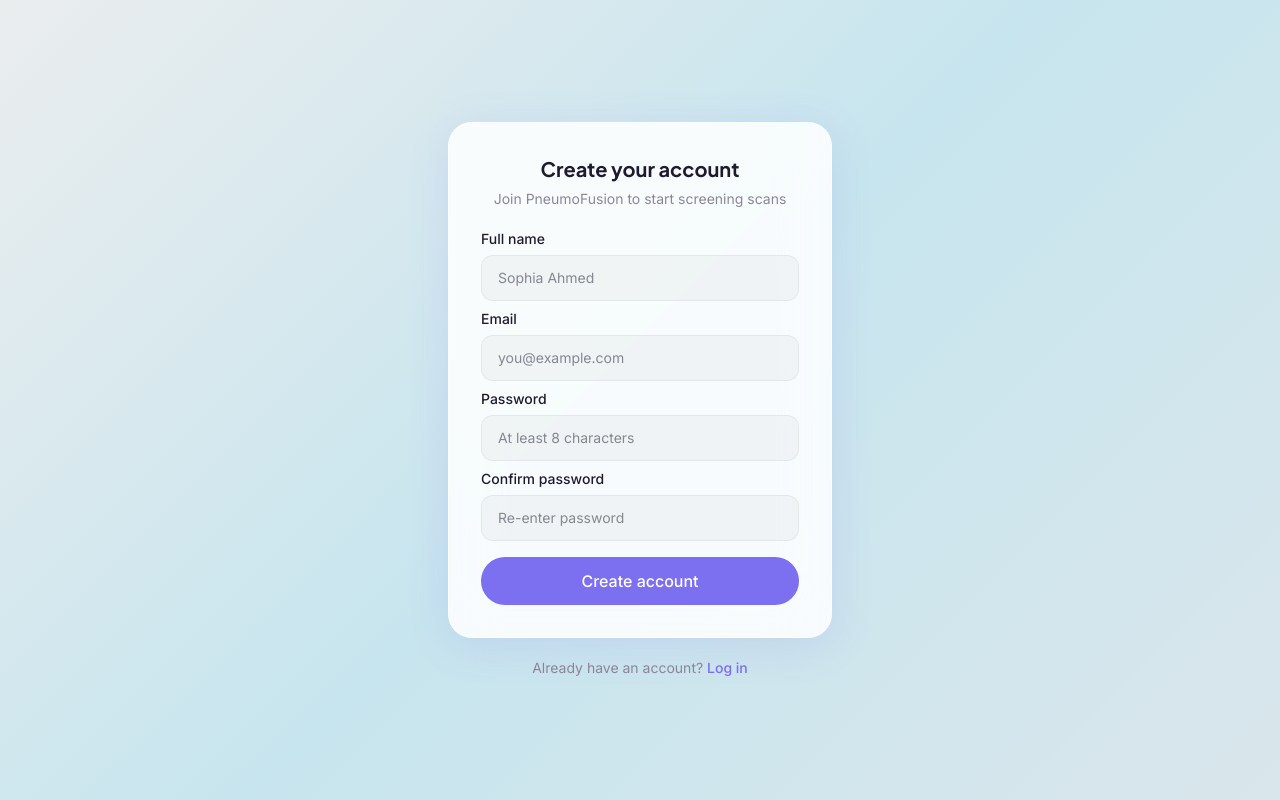
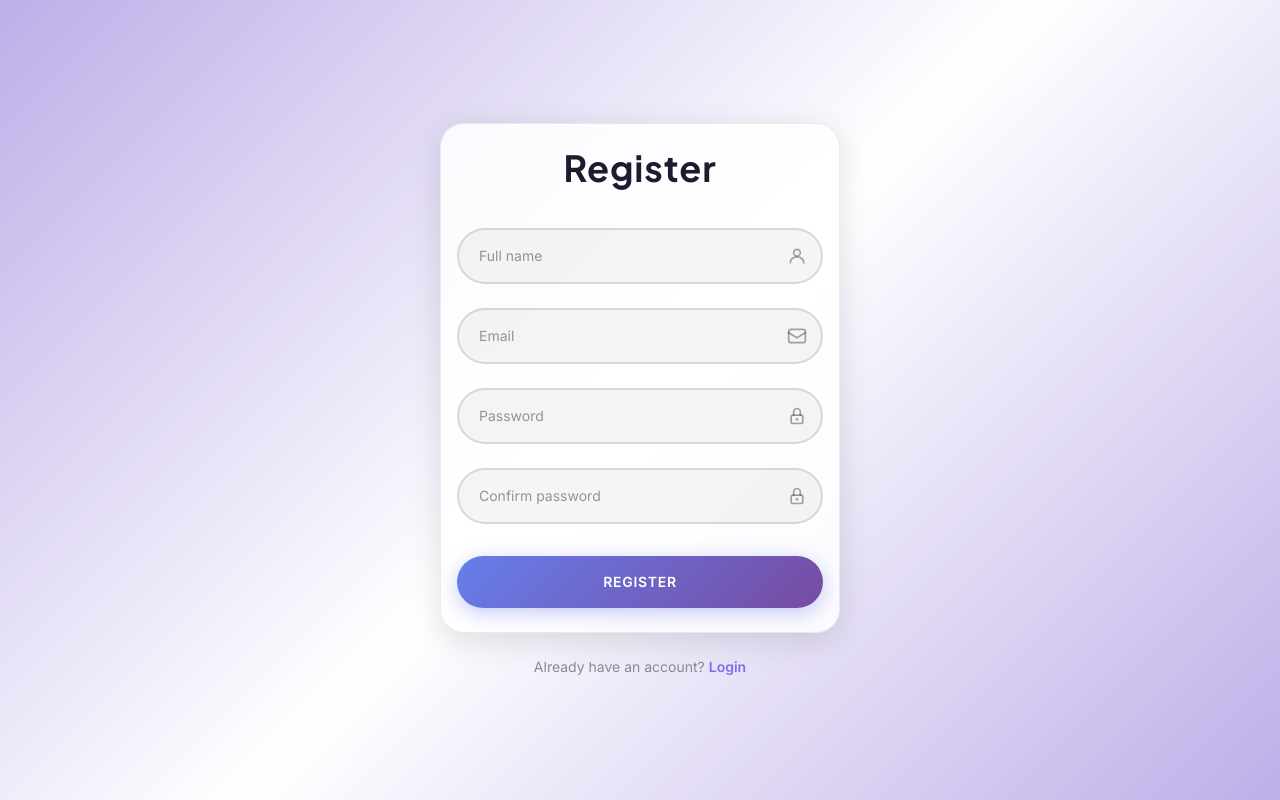
Before and after one commit to m7-code/pneumonia-web-mern, a React (Vite) app in the folder client/: page /register in a window 1280 px wide. Built offline with nearby package versions, Linux system fonts and the light colour scheme; no server answers.

Commit message:
improved

```diff
--- a/client/src/components/AuthCard.jsx
+++ b/client/src/components/AuthCard.jsx
@@ -1,34 +1,24 @@
 import { Link } from 'react-router-dom';
 
-// Login aur Register dono ka shared layout - background, card, logo
 export default function AuthCard({ title, subtitle, children, footerText, footerLinkText, footerLinkTo }) {
   return (
     <div className="min-h-screen flex items-center justify-center px-5 py-6 overflow-y-auto">
-      <div className="w-full max-w-sm">
-        {/* Logo */}
-        {/* <Link to="/" className="flex items-center justify-center gap-2 mb-6">
-          <span className="h-10 w-10 rounded-full bg-gradient-to-br from-primary to-primary-dark flex items-center justify-center text-white text-base">
-            🫁
-          </span>
-          <span className="font-display font-bold text-ink dark:text-white text-lg">
-            PneumoFusion
-          </span>
-        </Link> */}
-
-        {/* Card */}
-        <div className="rounded-3xl bg-white/85 dark:bg-white/[0.06] backdrop-blur-xl shadow-[0_8px_40px_rgba(124,111,240,0.15)] border border-white/60 dark:border-white/10 p-8">
-          <h1 className="font-display text-xl font-bold text-ink dark:text-white text-center">
+      <div className="w-full max-w-[400px]">
+        <div className="rounded-3xl bg-white/85 backdrop-blur-xl shadow-[0_8px_32px_rgba(0,0,0,0.12)] border border-black/[0.08] px-4 py-6">
+          <h1 className="font-display text-4xl font-bold text-center text-ink tracking-wide">
             {title}
           </h1>
-          <p className="text-muted text-sm text-center mt-1.5 mb-5">{subtitle}</p>
+          {subtitle && (
+            <p className="text-muted text-sm text-center mt-2 mb-8">{subtitle}</p>
+          )}
+          {!subtitle && <div className="mb-10" />}
 
           {children}
         </div>
 
-        {/* Footer link */}
-        <p className="text-center text-sm text-muted mt-5">
+        <p className="text-center text-sm text-muted mt-6">
           {footerText}{' '}
-          <Link to={footerLinkTo} className="text-primary font-medium hover:text-primary-dark">
+          <Link to={footerLinkTo} className="text-primary font-semibold hover:underline">
             {footerLinkText}
           </Link>
         </p>
--- /dev/null
+++ b/client/src/components/FormInput.jsx
@@ -0,0 +1,17 @@
+// Reusable pill-shaped input with right-side icon, jaisa reference design me hai
+export default function FormInput({ icon, error, ...props }) {
+  return (
+    <div className="mb-6">
+      <div className="relative">
+        <input
+          {...props}
+          className="w-full pl-5 pr-12 py-4 rounded-full border-2 border-black/[0.12] bg-black/[0.04] text-ink text-sm placeholder:text-black/40 outline-none focus:border-primary focus:bg-primary/5 transition-colors"
+        />
+        <span className="absolute right-4 top-1/2 -translate-y-1/2 text-black/35 pointer-events-none">
+          {icon}
+        </span>
+      </div>
+      {error && <p className="text-red-500 text-xs mt-2 ml-5">{error}</p>}
+    </div>
+  );
+}
--- a/client/src/index.css
+++ b/client/src/index.css
@@ -18,7 +18,7 @@
 
 body {
   font-family: var(--font-body);
-  background: linear-gradient(135deg, #eaedee 0%, #c7e5ee 50%, #d9e6eb 100%);
+  background: linear-gradient(135deg, #beaee8 0%, #ffffff 50%, #beaee8 100%);
   min-height: 100vh;
 }
 
--- a/client/src/pages/Login.jsx
+++ b/client/src/pages/Login.jsx
@@ -2,6 +2,23 @@
 import { useNavigate } from 'react-router-dom';
 import api from '../api/axios';
 import AuthCard from '../components/AuthCard';
+import FormInput from '../components/FormInput';
+
+// Icons - reference design ke SVG jaise hi
+const MailIcon = () => (
+  <svg width="20" height="20" viewBox="0 0 24 24" fill="none">
+    <rect x="2" y="4" width="20" height="16" rx="3" stroke="currentColor" strokeWidth="2" />
+    <path d="M2 8l10 6 10-6" stroke="currentColor" strokeWidth="2" strokeLinecap="round" />
+  </svg>
+);
+
+const LockIcon = () => (
+  <svg width="20" height="20" viewBox="0 0 24 24" fill="none">
+    <rect x="5" y="11" width="14" height="10" rx="2" stroke="currentColor" strokeWidth="2" />
+    <path d="M8 11V7a4 4 0 0 1 8 0v4" stroke="currentColor" strokeWidth="2" strokeLinecap="round" />
+    <circle cx="12" cy="16" r="1.5" fill="currentColor" />
+  </svg>
+);
 
 export default function Login({ onAuthSuccess }) {
   const [form, setForm] = useState({ email: '', password: '' });
@@ -29,52 +46,44 @@
   }
 
   return (
-    <AuthCard
-      title="Welcome back"
-      subtitle="Log in to continue to PneumoFusion"
-      footerText="Don't have an account?"
-      footerLinkText="Sign up"
-      footerLinkTo="/register"
-    >
-      <form onSubmit={handleSubmit} className="flex flex-col gap-4">
+    <AuthCard footerText="Don't have an account?" footerLinkText="Register" footerLinkTo="/register" title="Login">
+      <form onSubmit={handleSubmit}>
         {error && (
-          <div className="rounded-xl bg-red-50 dark:bg-red-500/10 border border-red-200 dark:border-red-500/20 text-red-600 dark:text-red-400 text-sm px-4 py-2.5">
+          <div className="rounded-xl bg-red-50 border border-red-200 text-red-600 text-sm px-4 py-2.5 mb-5">
             {error}
           </div>
         )}
 
-        <div className="flex flex-col gap-1.5">
-          <label className="text-sm font-medium text-ink dark:text-white">Email</label>
-          <input
+        <FormInput
           type="email"
           name="email"
           value={form.email}
           onChange={handleChange}
           required
-            placeholder="you@example.com"
-            className="rounded-xl bg-black/[0.03] dark:bg-white/5 border border-black/5 dark:border-white/10 px-4 py-3 text-sm text-ink dark:text-white outline-none focus:border-primary transition-colors"
+          placeholder="Email"
+          icon={<MailIcon />}
         />
-        </div>
 
-        <div className="flex flex-col gap-1.5">
-          <label className="text-sm font-medium text-ink dark:text-white">Password</label>
-          <input
+        <FormInput
           type="password"
           name="password"
           value={form.password}
           onChange={handleChange}
           required
-            placeholder="••••••••"
-            className="rounded-xl bg-black/[0.03] dark:bg-white/5 border border-black/5 dark:border-white/10 px-4 py-3 text-sm text-ink dark:text-white outline-none focus:border-primary transition-colors"
+          placeholder="Password"
+          icon={<LockIcon />}
         />
-        </div>
 
         <button
           type="submit"
           disabled={loading}
-          className="mt-2 rounded-full bg-primary text-white font-medium py-3 hover:bg-primary-dark transition-colors disabled:opacity-50"
+          className="w-full py-4 mt-2 rounded-full text-white font-semibold text-sm uppercase tracking-wider transition-transform hover:-translate-y-0.5 disabled:opacity-50 disabled:translate-y-0"
+          style={{
+            background: 'linear-gradient(135deg, #667eea 0%, #764ba2 100%)',
+            boxShadow: '0 5px 20px rgba(102, 126, 234, 0.4)',
+          }}
         >
-          {loading ? 'Logging in...' : 'Log in'}
+          {loading ? 'Logging in...' : 'Login'}
         </button>
       </form>
     </AuthCard>
--- a/client/src/pages/Register.jsx
+++ b/client/src/pages/Register.jsx
@@ -2,6 +2,29 @@
 import { useNavigate } from 'react-router-dom';
 import api from '../api/axios';
 import AuthCard from '../components/AuthCard';
+import FormInput from '../components/FormInput';
+
+const UserIcon = () => (
+  <svg width="20" height="20" viewBox="0 0 24 24" fill="none">
+    <circle cx="12" cy="8" r="4" stroke="currentColor" strokeWidth="2" />
+    <path d="M4 20c0-4 3.5-7 8-7s8 3 8 7" stroke="currentColor" strokeWidth="2" strokeLinecap="round" />
+  </svg>
+);
+
+const MailIcon = () => (
+  <svg width="20" height="20" viewBox="0 0 24 24" fill="none">
+    <rect x="2" y="4" width="20" height="16" rx="3" stroke="currentColor" strokeWidth="2" />
+    <path d="M2 8l10 6 10-6" stroke="currentColor" strokeWidth="2" strokeLinecap="round" />
+  </svg>
+);
+
+const LockIcon = () => (
+  <svg width="20" height="20" viewBox="0 0 24 24" fill="none">
+    <rect x="5" y="11" width="14" height="10" rx="2" stroke="currentColor" strokeWidth="2" />
+    <path d="M8 11V7a4 4 0 0 1 8 0v4" stroke="currentColor" strokeWidth="2" strokeLinecap="round" />
+    <circle cx="12" cy="16" r="1.5" fill="currentColor" />
+  </svg>
+);
 
 export default function Register({ onAuthSuccess }) {
   const [form, setForm] = useState({
@@ -40,79 +63,65 @@
   }
 
   return (
-    <AuthCard
-      title="Create your account"
-      subtitle="Join PneumoFusion to start screening scans"
-      footerText="Already have an account?"
-      footerLinkText="Log in"
-      footerLinkTo="/login"
-    >
-      <form onSubmit={handleSubmit} className="flex flex-col gap-2">
+    <AuthCard footerText="Already have an account?" footerLinkText="Login" footerLinkTo="/login" title="Register">
+      <form onSubmit={handleSubmit}>
         {error && (
-          <div className="rounded-xl bg-red-50 dark:bg-red-500/10 border border-red-200 dark:border-red-500/20 text-red-600 dark:text-red-400 text-sm px-4 py-2.5">
+          <div className="rounded-xl bg-red-50 border border-red-200 text-red-600 text-sm px-4 py-2.5 mb-5">
             {error}
           </div>
         )}
 
-        <div className="flex flex-col gap-1.5">
-          <label className="text-sm font-medium text-ink dark:text-white">Full name</label>
-          <input
+        <FormInput
           type="text"
           name="name"
           value={form.name}
           onChange={handleChange}
           required
-            placeholder="Sophia Ahmed"
-            className="rounded-xl bg-black/[0.03] dark:bg-white/5 border border-black/5 dark:border-white/10 px-4 py-3 text-sm text-ink dark:text-white outline-none focus:border-primary transition-colors"
+          placeholder="Full name"
+          icon={<UserIcon />}
         />
-        </div>
 
-        <div className="flex flex-col gap-1.5">
-          <label className="text-sm font-medium text-ink dark:text-white">Email</label>
-          <input
+        <FormInput
           type="email"
           name="email"
           value={form.email}
           onChange={handleChange}
           required
-            placeholder="you@example.com"
-            className="rounded-xl bg-black/[0.03] dark:bg-white/5 border border-black/5 dark:border-white/10 px-4 py-3 text-sm text-ink dark:text-white outline-none focus:border-primary transition-colors"
+          placeholder="Email"
+          icon={<MailIcon />}
         />
-        </div>
 
-        <div className="flex flex-col gap-1.5">
-          <label className="text-sm font-medium text-ink dark:text-white">Password</label>
-          <input
+        <FormInput
           type="password"
           name="password"
           value={form.password}
           onChange={handleChange}
           required
           minLength={8}
-            placeholder="At least 8 characters"
-            className="rounded-xl bg-black/[0.03] dark:bg-white/5 border border-black/5 dark:border-white/10 px-4 py-3 text-sm text-ink dark:text-white outline-none focus:border-primary transition-colors"
+          placeholder="Password"
+          icon={<LockIcon />}
         />
-        </div>
 
-        <div className="flex flex-col gap-1.5">
-          <label className="text-sm font-medium text-ink dark:text-white">Confirm password</label>
-          <input
+        <FormInput
           type="password"
           name="password_confirmation"
           value={form.password_confirmation}
           onChange={handleChange}
           required
-            placeholder="Re-enter password"
-            className="rounded-xl bg-black/[0.03] dark:bg-white/5 border border-black/5 dark:border-white/10 px-4 py-3 text-sm text-ink dark:text-white outline-none focus:border-primary transition-colors"
+          placeholder="Confirm password"
+          icon={<LockIcon />}
         />
-        </div>
 
         <button
           type="submit"
           disabled={loading}
-          className="mt-2 rounded-full bg-primary text-white font-medium py-3 hover:bg-primary-dark transition-colors disabled:opacity-50"
+          className="w-full py-4 mt-2 rounded-full text-white font-semibold text-sm uppercase tracking-wider transition-transform hover:-translate-y-0.5 disabled:opacity-50 disabled:translate-y-0"
+          style={{
+            background: 'linear-gradient(135deg, #667eea 0%, #764ba2 100%)',
+            boxShadow: '0 5px 20px rgba(102, 126, 234, 0.4)',
+          }}
         >
-          {loading ? 'Creating account...' : 'Create account'}
+          {loading ? 'Creating account...' : 'Register'}
         </button>
       </form>
     </AuthCard>
```
Also changed, not shown: client/src/components/StatCard.jsx (+5 -3 lines), client/src/pages/Home.jsx (+17 -11 lines). Lines whose indentation alone changed are shown as unchanged.
